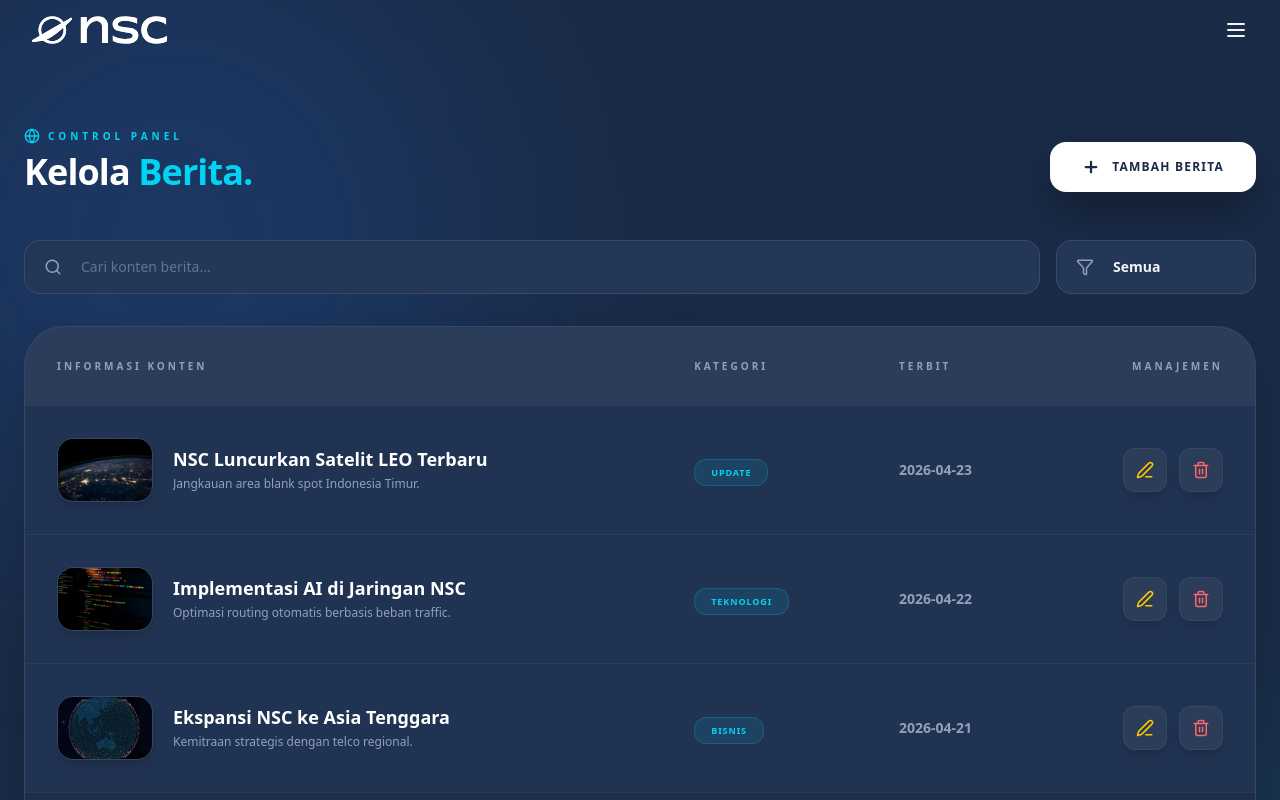
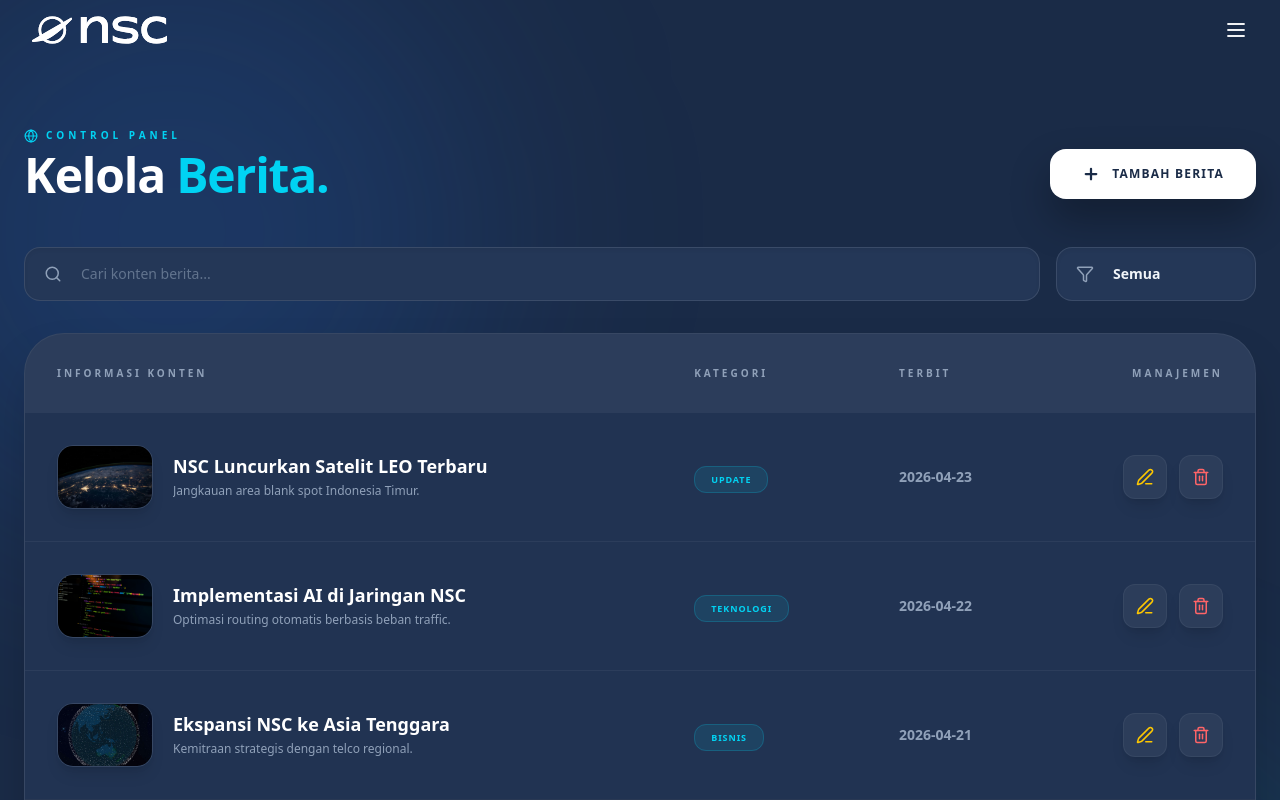
Before and after one commit to SyalPratama/NSC, a Next.js app: page /admin/berita in a window 1280 px wide. Shown: the top 800 px of the page. Built offline with nearby package versions, Linux system fonts and the light colour scheme.

Commit message:
Update 23 April 2026 ke-2

```diff
--- a/app/admin/berita/page.tsx
+++ b/app/admin/berita/page.tsx
@@ -55,17 +55,21 @@
       <Navbar />
 
       <div className="relative z-10 container mx-auto px-6 pt-32 pb-24 max-w-7xl">
-        <div className="flex flex-col md:flex-row justify-between items-end mb-12 gap-8">
-          <div>
+        {/* --- HEADER & ACTIONS (PERBAIKAN RESPONSIVE) --- */}
+<div className="flex flex-col items-center text-center md:flex-row md:justify-between md:items-end mb-12 gap-8">
+  <div className="flex flex-col items-center md:items-start">
     <div className="flex items-center gap-2 text-cyan-400 mb-2">
-              <Globe size={16} />
-              <span className="text-[10px] font-black uppercase tracking-[0.4em]">Control Panel</span>
+      <Globe size={14} className="animate-spin-slow" />
+      <span className="text-[9px] md:text-[10px] font-black uppercase tracking-[0.4em]">Control Panel</span>
     </div>
-            <h1 className="text-4xl font-black text-white tracking-tight">Kelola <span className="text-cyan-400">Berita.</span></h1>
+    <h1 className="text-3xl md:text-5xl font-black text-white tracking-tight">
+      Kelola <span className="text-cyan-400">Berita.</span>
+    </h1>
   </div>
+
   <button
     onClick={() => { setEditingItem(null); setFormData({title:"", desc:"", cat:"Teknologi", img:"/particle7.webp"}); setIsModalOpen(true); }}
-            className="group flex items-center gap-3 bg-white text-[#1A2B47] hover:bg-cyan-400 px-8 py-4 rounded-2xl font-black text-xs uppercase tracking-widest transition-all shadow-[0_20px_40px_rgba(0,0,0,0.3)] active:scale-95"
+    className="w-full md:w-auto flex items-center justify-center gap-3 bg-white text-[#1A2B47] hover:bg-cyan-400 px-8 py-4 rounded-2xl font-black text-xs uppercase tracking-widest transition-all shadow-[0_20px_40px_rgba(0,0,0,0.3)] active:scale-95"
   >
     <Plus size={18} strokeWidth={3} /> Tambah Berita
   </button>
```
Lines whose indentation alone changed are shown as unchanged.
